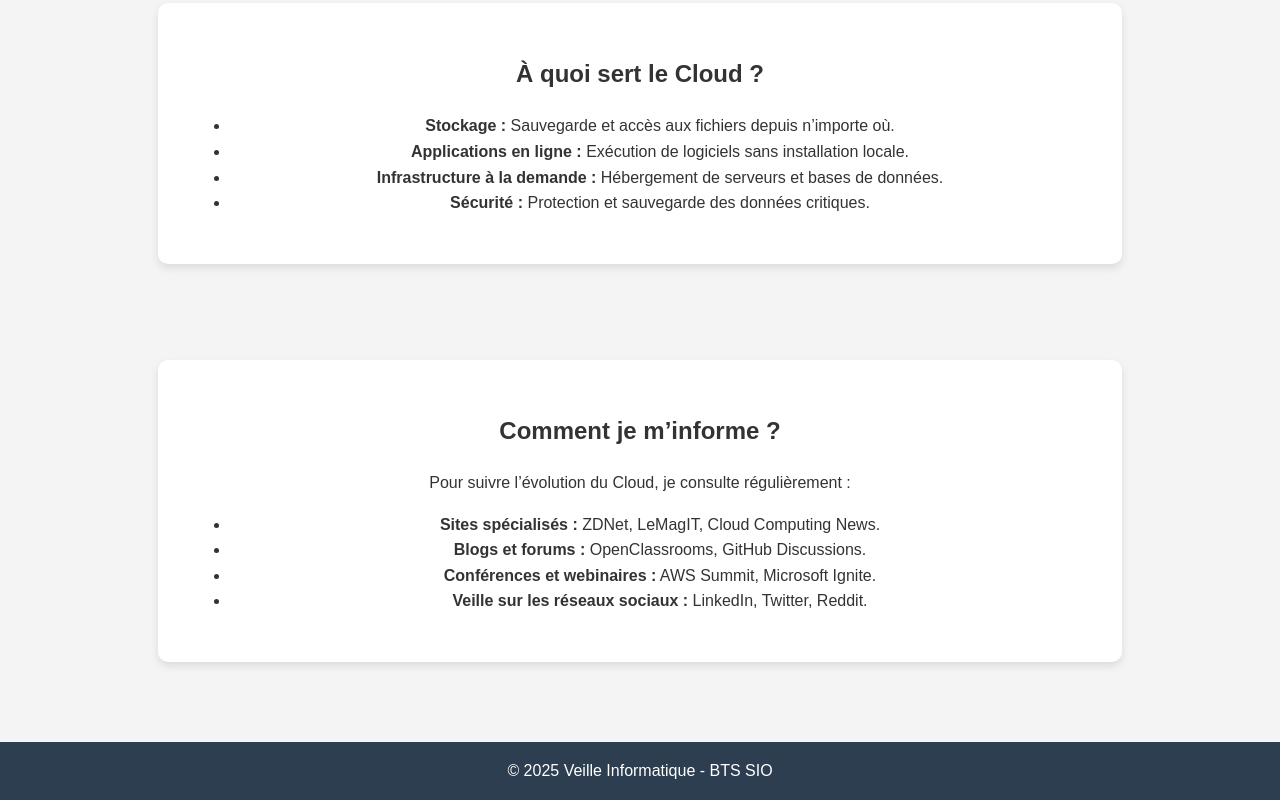
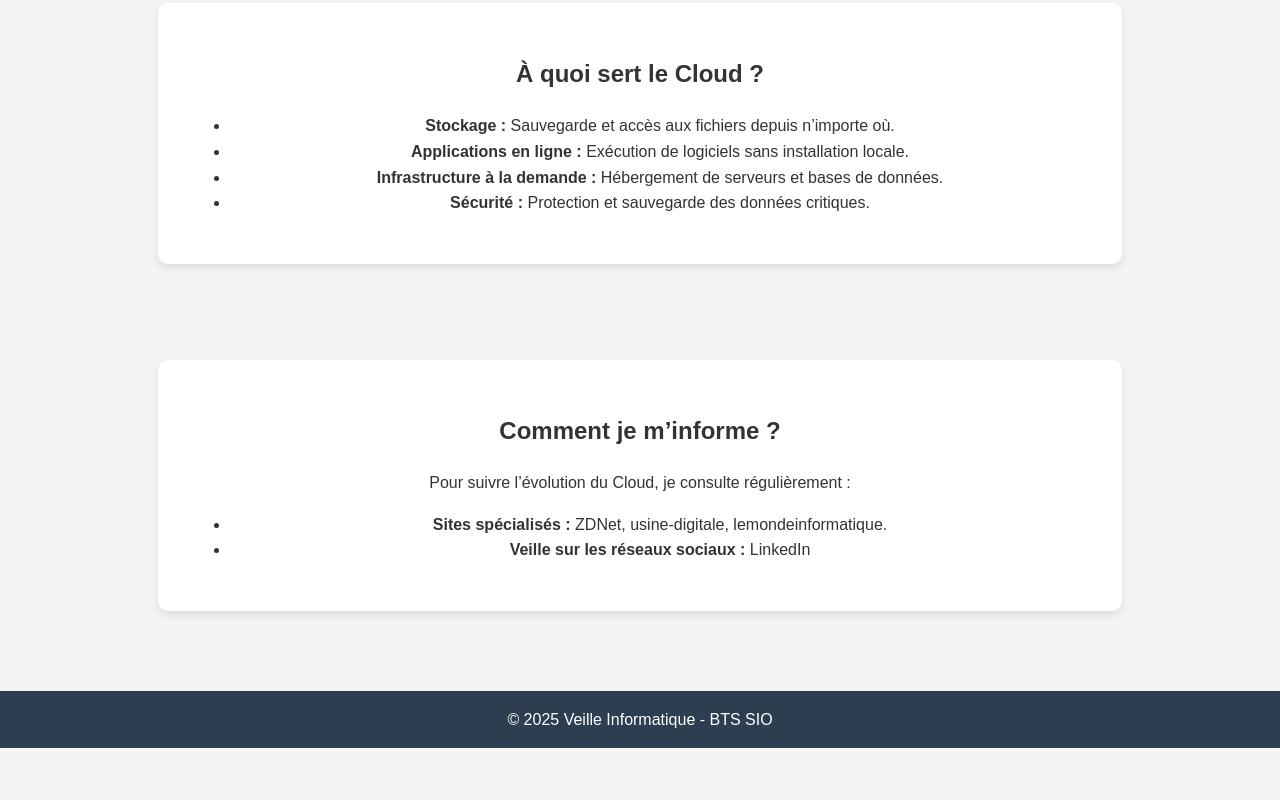
Before and after one commit to luigarou/portefolio-luigi, a plain HTML site: page veille.html in a window 1280 px wide. Shown: the part 988-1788 px from the top of the page. After the commit the page ends 1736 px from the top, so only its background shows below. Drawn offline with Linux system fonts and the light colour scheme.

Commit message:
Update veille.html

```diff
--- a/veille.html
+++ b/veille.html
@@ -51,10 +51,8 @@
             <h2>Comment je m’informe ?</h2>
             <p>Pour suivre l’évolution du Cloud, je consulte régulièrement :</p>
             <ul>
-                <li><strong>Sites spécialisés :</strong> ZDNet, LeMagIT, Cloud Computing News.</li>
-                <li><strong>Blogs et forums :</strong> OpenClassrooms, GitHub Discussions.</li>
-                <li><strong>Conférences et webinaires :</strong> AWS Summit, Microsoft Ignite.</li>
-                <li><strong>Veille sur les réseaux sociaux :</strong> LinkedIn, Twitter, Reddit.</li>
+                <li><strong>Sites spécialisés :</strong> ZDNet, usine-digitale, lemondeinformatique.</li>
+                <li><strong>Veille sur les réseaux sociaux :</strong> LinkedIn</li>
             </ul>
         </div>
     </section>
```
